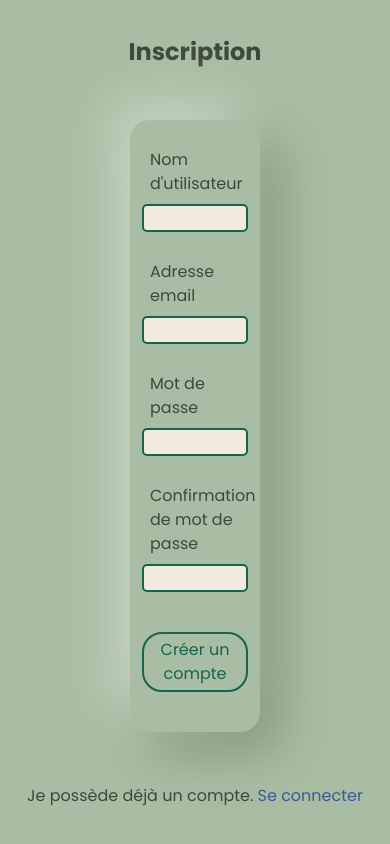
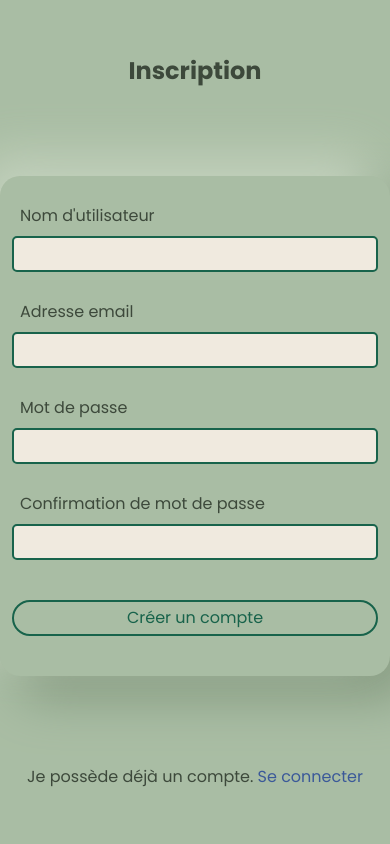
Before and after one commit to porte-christophe/moodBoardv2, an Angular app in the folder front/frontend/: page /register in a window 390 px wide. Built offline with nearby package versions, Linux system fonts and the light colour scheme.

Commit message:
style : add responsive design

```diff
--- a/front/frontend/src/app/features/login-page/login-page.html
+++ b/front/frontend/src/app/features/login-page/login-page.html
@@ -5,7 +5,7 @@
     </div>
     <div class="w-full flex align-middle justify-center">
         <div
-            class="w-1/3 px-3 py-5 rounded-[20px] "
+            class="w-full sm:w-1/2 md:w-1/3 px-3 py-5 rounded-[20px] "
             style="box-shadow: -20px -20px 50px rgba(197, 211, 191, 1), 20px 20px 50px rgba(130, 151, 125, 1);"
         >
             <form action="">
@@ -17,7 +17,7 @@
                         Adresse email
                     </label>
                     <input
-                        class="bg-ivoire border-2 border-solid border-vertFonce rounded-[5px] mb-5"
+                        class="bg-ivoire border-2 border-solid border-vertFonce rounded-[5px] mb-5 p-1"
                         type="email"
                         name="email"
                         id=""
@@ -30,7 +30,7 @@
                         Mot de passe
                     </label>
                     <input
-                        class="bg-ivoire border-2 border-solid border-vertFonce rounded-[5px] mb-5"
+                        class="bg-ivoire border-2 border-solid border-vertFonce rounded-[5px] mb-5 p-1"
                         type="password"
                         name="password"
                         id=""
@@ -38,7 +38,7 @@
 
                     <!-- Btn success -->
                     <button
-                        class="bg-sauge border-2 border-solid border-vertFonce rounded-[20px] text-vertFonce my-5"
+                        class="bg-sauge border-2 border-solid border-vertFonce rounded-[20px] text-vertFonce my-5py-1"
                         type="submit"
                     >
                         Se connecter
--- a/front/frontend/src/app/features/register-page/register-page.html
+++ b/front/frontend/src/app/features/register-page/register-page.html
@@ -5,7 +5,7 @@
     </div>
     <div class="w-full flex align-middle justify-center">
         <div
-            class="w-1/3 px-3 py-5 rounded-[20px] "
+            class=" w-full sm:w-1/2 md:w-1/3 px-3 py-5 rounded-[20px] "
             style="box-shadow: -20px -20px 50px rgba(197, 211, 191, 1), 20px 20px 50px rgba(130, 151, 125, 1);"
         >
             <form action="">
@@ -18,7 +18,7 @@
                         Nom d'utilisateur
                     </label>
                     <input
-                        class="bg-ivoire border-2 border-solid border-vertFonce rounded-[5px] mb-5"
+                        class="bg-ivoire border-2 border-solid border-vertFonce rounded-[5px] mb-5 p-1"
                         type="text"
                         name="username"
                         id=""
@@ -31,7 +31,7 @@
                         Adresse email
                     </label>
                     <input
-                        class="bg-ivoire border-2 border-solid border-vertFonce rounded-[5px] mb-5"
+                        class="bg-ivoire border-2 border-solid border-vertFonce rounded-[5px] mb-5 p-1"
                         type="email"
                         name="email"
                         id=""
@@ -44,7 +44,7 @@
                         Mot de passe
                     </label>
                     <input
-                        class="bg-ivoire border-2 border-solid border-vertFonce rounded-[5px] mb-5"
+                        class="bg-ivoire border-2 border-solid border-vertFonce rounded-[5px] mb-5 p-1"
                         type="password"
                         name="password"
                         id=""
@@ -57,7 +57,7 @@
                         Confirmation de mot de passe
                     </label>
                     <input
-                        class="bg-ivoire border-2 border-solid border-vertFonce rounded-[5px] mb-5"
+                        class="bg-ivoire border-2 border-solid border-vertFonce rounded-[5px] mb-5 p-1"
                         type="password"
                         name="password"
                         id=""
```
